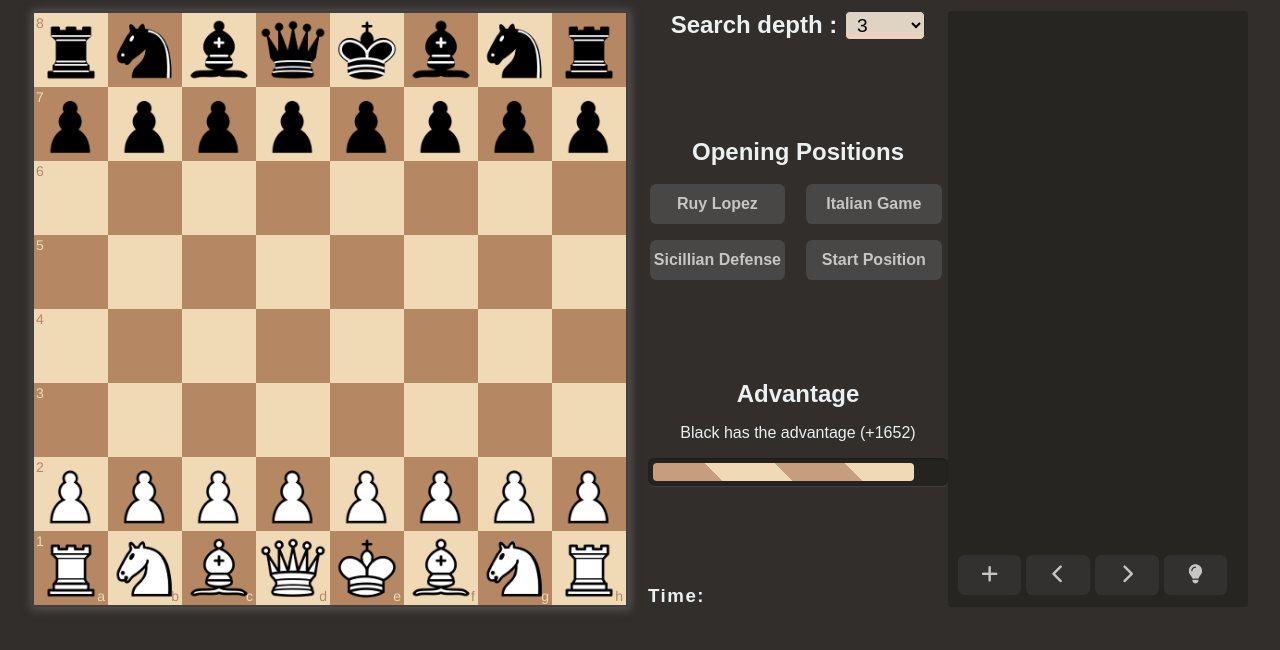
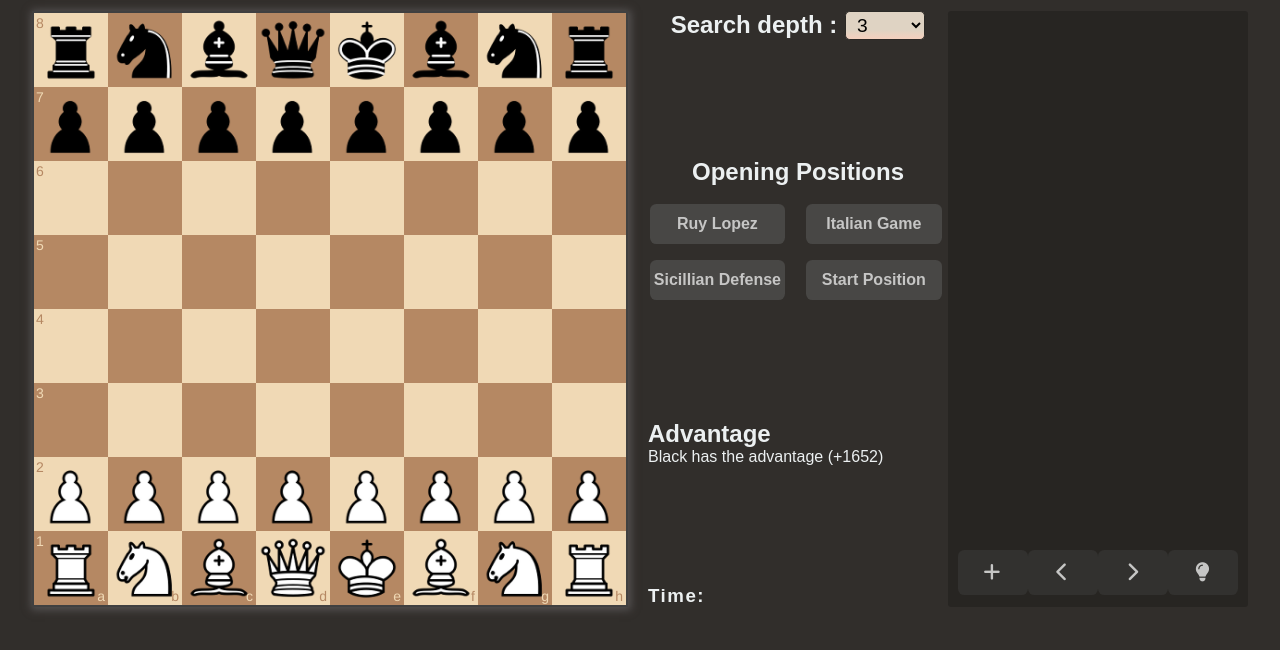
Before and after one commit to soulaimane0/Simple-Chess-AI-Game, a plain HTML site: page index.html in a window 1280 px wide. Shown: the part 74-724 px from the top of the page. Drawn offline with Linux system fonts and the light colour scheme.

Commit message:
Update style

```diff
--- a/lib/chessboardjs/css/chessboard-1.0.0.css
+++ b/lib/chessboardjs/css/chessboard-1.0.0.css
@@ -21,6 +21,10 @@
   -moz-user-select: none;
   -ms-user-select: none;
   user-select: none;
+}
+
+.square-55d63.in_check {
+  box-shadow: inset 0 0 10px 10px #eb4d4b;
 }
 
 .white-1e1d7 {
--- a/style.css
+++ b/style.css
@@ -72,8 +72,7 @@ h1 {
 .nav-btns {
     display: flex;
     width: 100%;
-    padding-left: 0.6rem;
-    flex-wrap: wrap;
+    padding: 0 0.6rem;
     position: absolute;
     bottom: 12px;
     left: 0;
@@ -84,10 +83,10 @@ h1 {
     color: #C6C6C5;
     border: none;
     border-radius: 0.4rem;
-    width: 22%;
-    margin-right: 0.3rem;
-    height: 40px;
+    width: 100%;
+    height: 45px;
     font-size: 1.2rem;
+    letter-spacing: 1.5px;
     transition: 0.3s;
     cursor: pointer;
 }
@@ -168,46 +167,3 @@ h1 {
 .opn-position .opn-btns button:hover {
     background-color: #383736;
 }
-
-.advantage-prc {
-    text-align: center;
-}
-
-.advantage-prc p {
-    margin: 1rem 0;
-}
-
-.advantage-prc .progress {
-    padding: 5px;
-    background: rgba(0, 0, 0, 0.25);
-    border-radius: 6px;
-    box-shadow: inset 0 1px 2px rgba(0, 0, 0, 0.25), 0 1px rgba(255, 255, 255, 0.08);
-}
-
-.advantage-prc .progress-bar {
-    height: 18px;
-    background-color: #ee303c;
-    border-radius: 4px;
-    transition: 0.4s linear;
-    transition-property: width, background-color;
-}
-
-.advantage-prc .progress-striped .progress-bar {
-    background-color: #F0D9B5;
-    width: 90%;
-    background-image: linear-gradient(45deg, #c69e7d 25%,
-            transparent 25%, transparent 50%,
-            #c69e7d 50%, #c69e7d 75%,
-            transparent 75%, transparent);
-    animation: progressAnimationStrike 3s;
-}
-
-@keyframes progressAnimationStrike {
-    from {
-        width: 0
-    }
-
-    to {
-        width: 90%
-    }
-}
```
